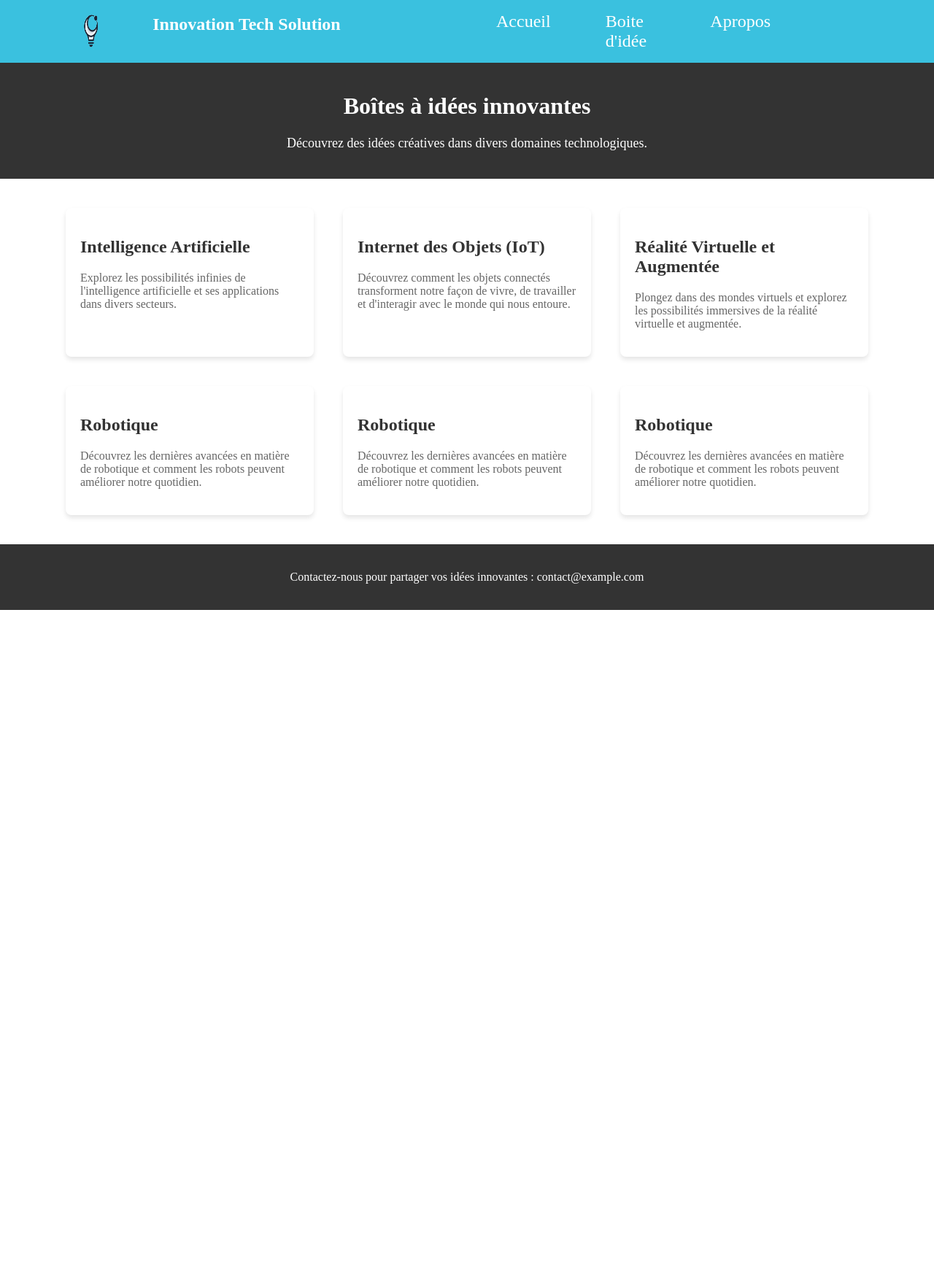
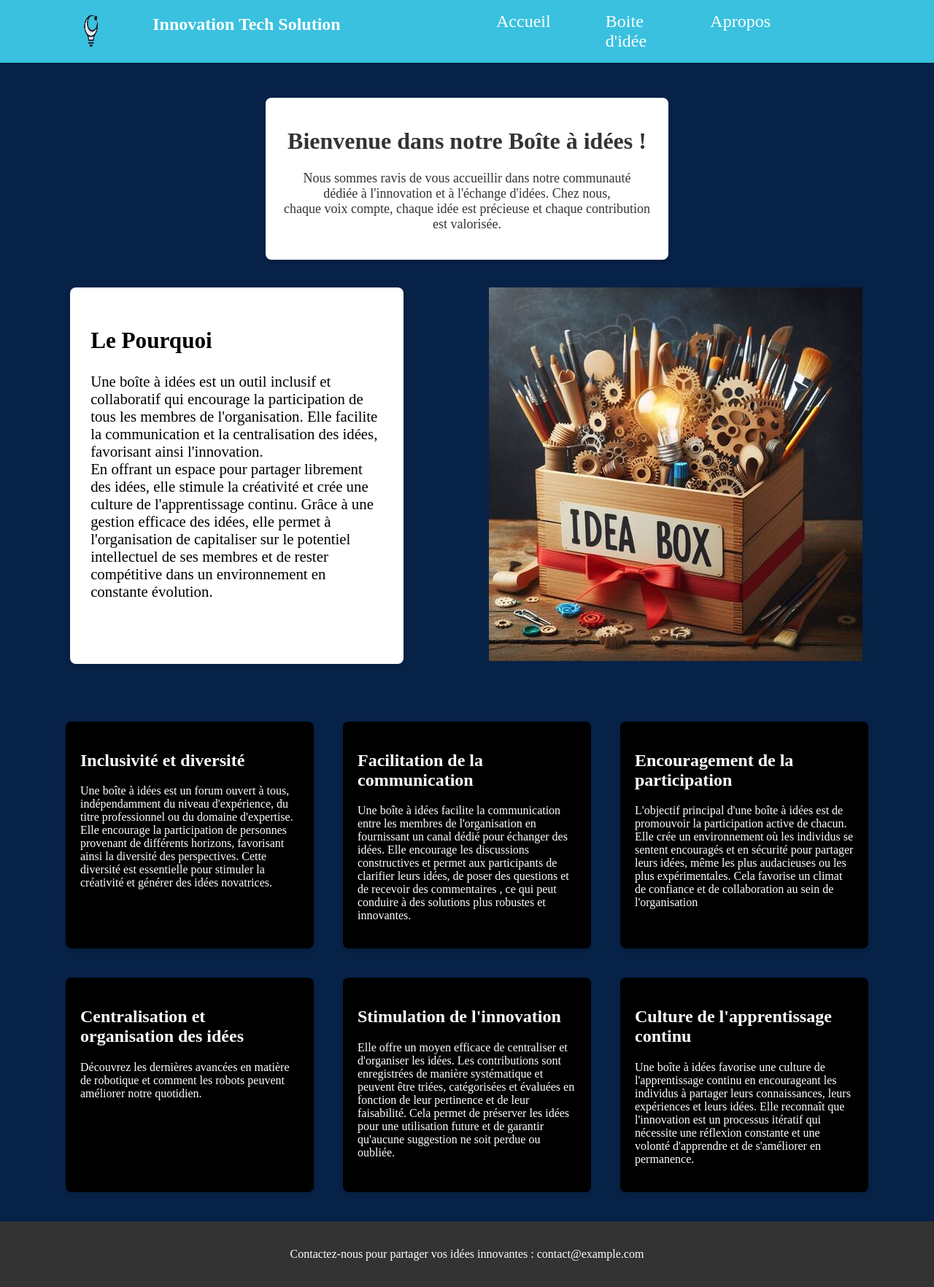
Before and after one commit to barroam/Boite-idee, a PHP site: page /accueil.php in a window 1280 px wide. Shown: the whole page at 73% size. Before the commit the page ends 836 px from the top, so only its background shows below. Run offline with PHP 8.4, Linux system fonts and the light colour scheme.

Commit message:
mise a niveau du css

```diff
--- a/accueil.php
+++ b/accueil.php
@@ -9,33 +9,64 @@
 <body>
 <body>
 <header>
-        <h1>Boîtes à idées innovantes</h1>
-        <p>Découvrez des idées créatives dans divers domaines technologiques.</p>
+        <h1>Bienvenue dans notre Boîte à idées !</h1>
+
+        <p>Nous sommes ravis de vous accueillir dans notre communauté <br>
+            dédiée à l'innovation et à l'échange d'idées. Chez nous, <br>
+            chaque voix compte, chaque idée est précieuse et chaque
+            contribution est valorisée.</p>
     </header>
+   <div class="container_idee">
+    <section class="box_idee texte_idee">
+        <h1>Le Pourquoi</h1>
+    <p>Une boîte à idées est un outil inclusif et
+         collaboratif qui encourage la participation de tous les membres
+          de l'organisation. Elle facilite la communication et
+          la centralisation des idées, favorisant ainsi l'innovation. <br>
+          En offrant un espace pour partager librement des idées,
+          elle stimule la créativité et crée une culture de l'apprentissage
+          continu. Grâce à une gestion efficace des idées, elle permet à
+          l'organisation de capitaliser sur le potentiel intellectuel de
+          ses membres et de
+        rester compétitive dans un environnement en constante évolution.</p>
+    </section >
+    <section class="box_idee">
+<img src="img/téléchargement (1).png" alt="">
+    </section>
+   </div>
+
+
+
     <main>
         <section class="box" id="ai">
-            <h2>Intelligence Artificielle</h2>
-            <p>Explorez les possibilités infinies de l'intelligence artificielle et ses applications dans divers secteurs.</p>
+            <h2>Inclusivité et diversité </h2>
+            <p>Une boîte à idées est un forum ouvert à tous, indépendamment du niveau d'expérience,
+                 du titre professionnel ou du domaine d'expertise. Elle encourage la participation
+                 de personnes provenant de différents horizons, favorisant ainsi la diversité des
+                 perspectives. Cette diversité est essentielle pour stimuler la créativité et générer des idées novatrices.</p>
         </section>
         <section class="box" id="iot">
-            <h2>Internet des Objets (IoT)</h2>
-            <p>Découvrez comment les objets connectés transforment notre façon de vivre, de travailler et d'interagir avec le monde qui nous entoure.</p>
+            <h2>Facilitation de la communication</h2>
+            <p>Une boîte à idées facilite la communication entre les membres de l'organisation en fournissant un canal dédié pour échanger des idées. Elle encourage les discussions constructives et permet aux participants de clarifier leurs idées, de poser des questions et de recevoir des commentaires
+                , ce qui peut conduire à des solutions plus robustes et innovantes.</p>
         </section>
         <section class="box" id="vr">
-            <h2>Réalité Virtuelle et Augmentée</h2>
-            <p>Plongez dans des mondes virtuels et explorez les possibilités immersives de la réalité virtuelle et augmentée.</p>
+            <h2>Encouragement de la participation</h2>
+            <p>L'objectif principal d'une boîte à idées est de promouvoir la participation active de chacun. Elle crée un environnement où les individus se sentent encouragés et en sécurité pour partager leurs idées, même les plus audacieuses ou les plus expérimentales. Cela favorise un climat de confiance et de collaboration au sein de l'organisation</p>
         </section>
         <section class="box" id="robotics">
-            <h2>Robotique</h2>
+            <h2>Centralisation et organisation des idées</h2>
             <p>Découvrez les dernières avancées en matière de robotique et comment les robots peuvent améliorer notre quotidien.</p>
         </section>
         <section class="box" id="robotics">
-            <h2>Robotique</h2>
-            <p>Découvrez les dernières avancées en matière de robotique et comment les robots peuvent améliorer notre quotidien.</p>
+            <h2>Stimulation de l'innovation </h2>
+            <p>Elle offre un moyen efficace de centraliser et d'organiser les idées. Les contributions sont enregistrées de manière systématique et peuvent être triées, catégorisées et évaluées en fonction de leur pertinence et de leur faisabilité. Cela permet de préserver les idées pour une utilisation future et de garantir qu'aucune suggestion ne soit perdue ou oubliée.
+
+</p>
         </section>
         <section class="box" id="robotics">
-            <h2>Robotique</h2>
-            <p>Découvrez les dernières avancées en matière de robotique et comment les robots peuvent améliorer notre quotidien.</p>
+            <h2>Culture de l'apprentissage continu</h2>
+            <p>Une boîte à idées favorise une culture de l'apprentissage continu en encourageant les individus à partager leurs connaissances, leurs expériences et leurs idées. Elle reconnaît que l'innovation est un processus itératif qui nécessite une réflexion constante et une volonté d'apprendre et de s'améliorer en permanence.</p>
         </section>
     </main>
     <footer>
@@ -61,19 +92,60 @@ le navbarr -->
     margin: 00;
   padding: 00;
   box-sizing: border-box;
+  background-color:#072247;
+  color: #fff;
   }
 
   header {
-    background-color: #333;
+    background-color:#072247;
     color: white;
     text-align: center;
     padding: 20px;
+    background-color: #fff;
+    border-radius: 8px;
+    box-shadow: 0 4px 6px rgba(0, 0, 0, 0.1);
+    margin: 0 auto;
+    color: #333;
+    width: 40%;
+    align-items: center;
+   display: block;
+   align-items: center;
+   margin-top: 3rem;
+
+}
+header:hover{
+
+    background-color: #333;
+    color: #fff;
 }
 
 header p {
+
     font-size: 18px;
 }
 
+.container_idee{
+    display: grid;
+    grid-template-columns: repeat(2,1fr);
+    gap: 5%;
+    padding: 3%;
+    margin: 0 auto;
+}
+.texte_idee{
+    font-size: 1.3rem;
+    padding: 5%;
+    background-color: #fff;
+    border-radius: 8px;
+    box-shadow: 0 4px 6px rgba(0, 0, 0, 0.1);
+    margin: 0 auto;
+    color: black;
+    align-items: center;
+    width: 70%;
+}
+.texte_idee:hover{
+    background-color: #72520B;
+    color: #fff;
+}
 main {
     display: flex;
     flex-wrap: wrap;
@@ -82,21 +154,22 @@ main {
 }
 
 .box {
-    background-color: #fff;
+    background-color: #000;
     border-radius: 8px;
     box-shadow: 0 4px 6px rgba(0, 0, 0, 0.1);
     margin: 20px;
     padding: 20px;
     width: 300px;
+    color: #72520B;
 }
 
 .box h2 {
-    color: #333;
+    color: #fff;
     font-size: 24px;
 }
 
 .box p {
-    color: #666;
+    color: #fff;
     font-size: 16px;
 }
 
--- a/index.php
+++ b/index.php
@@ -1,5 +1,5 @@
 
-<?php session_start();
+<?php //session_start();
  include('base_donnee.php')?>
  <?php require('header.php'); ?>
 <!DOCTYPE html>
--- a/inscription.php
+++ b/inscription.php
@@ -1,5 +1,5 @@
 
-<?php session_start() ?>
+<?php // session_start() ?>
 <?php require('header.php'); ?>
 <!DOCTYPE html>
 <html lang="fr">
@@ -48,7 +48,7 @@
             border-radius: 8px;
             box-shadow: 0 2px 4px rgba(0, 0, 0, 0.1);
             color: #fff;
-            background-image: url(img/Designer\ \(5\).jpeg);
+             background-image: url(img/Designer\ \(5\).jpeg);
             background-size:  cover;
             background-position: center;
             background-repeat: no-repeat;
```
Also changed, not shown: base_donnee.php (+24 -6 lines), connexion.php (+44 -1 lines).
